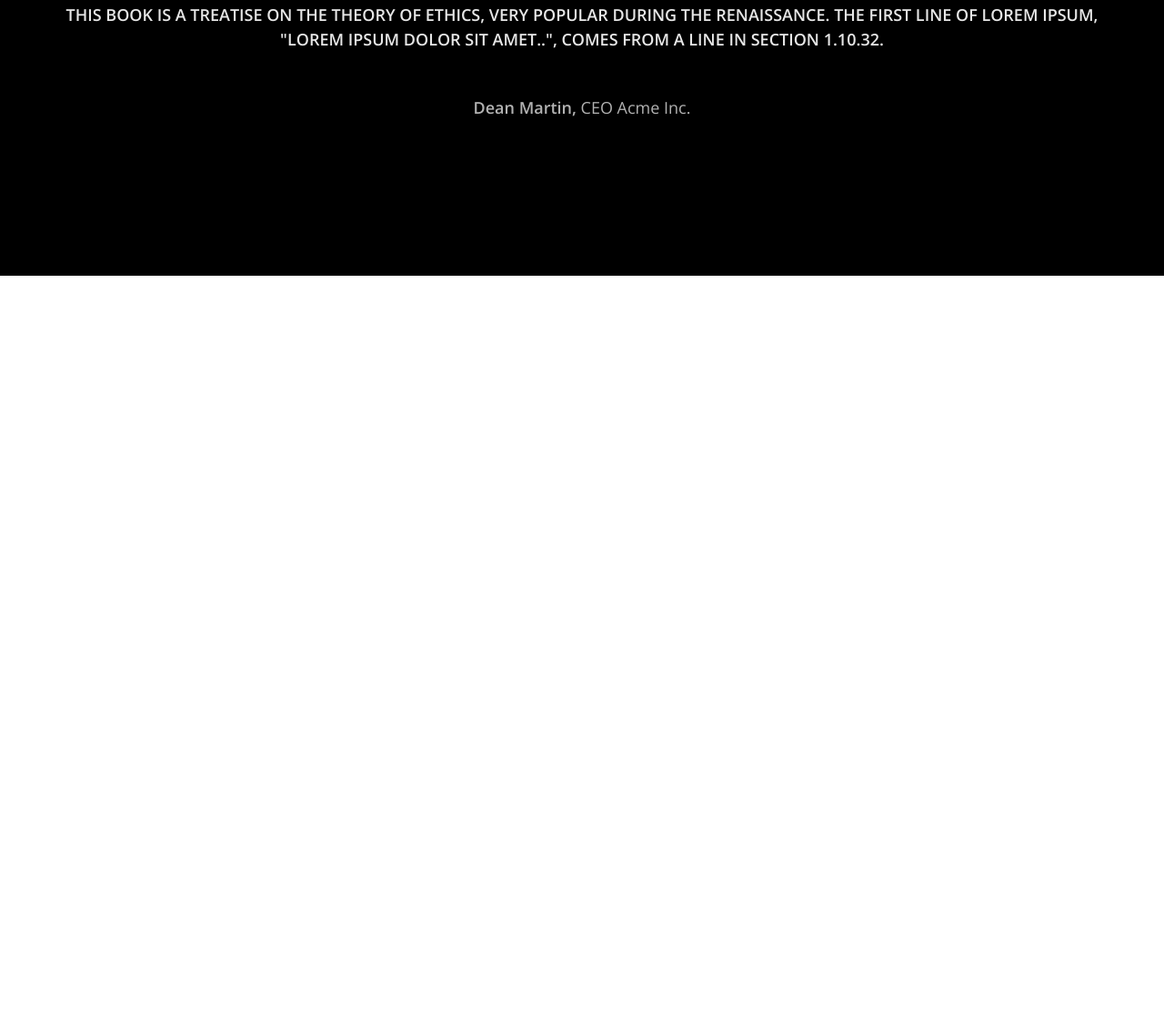
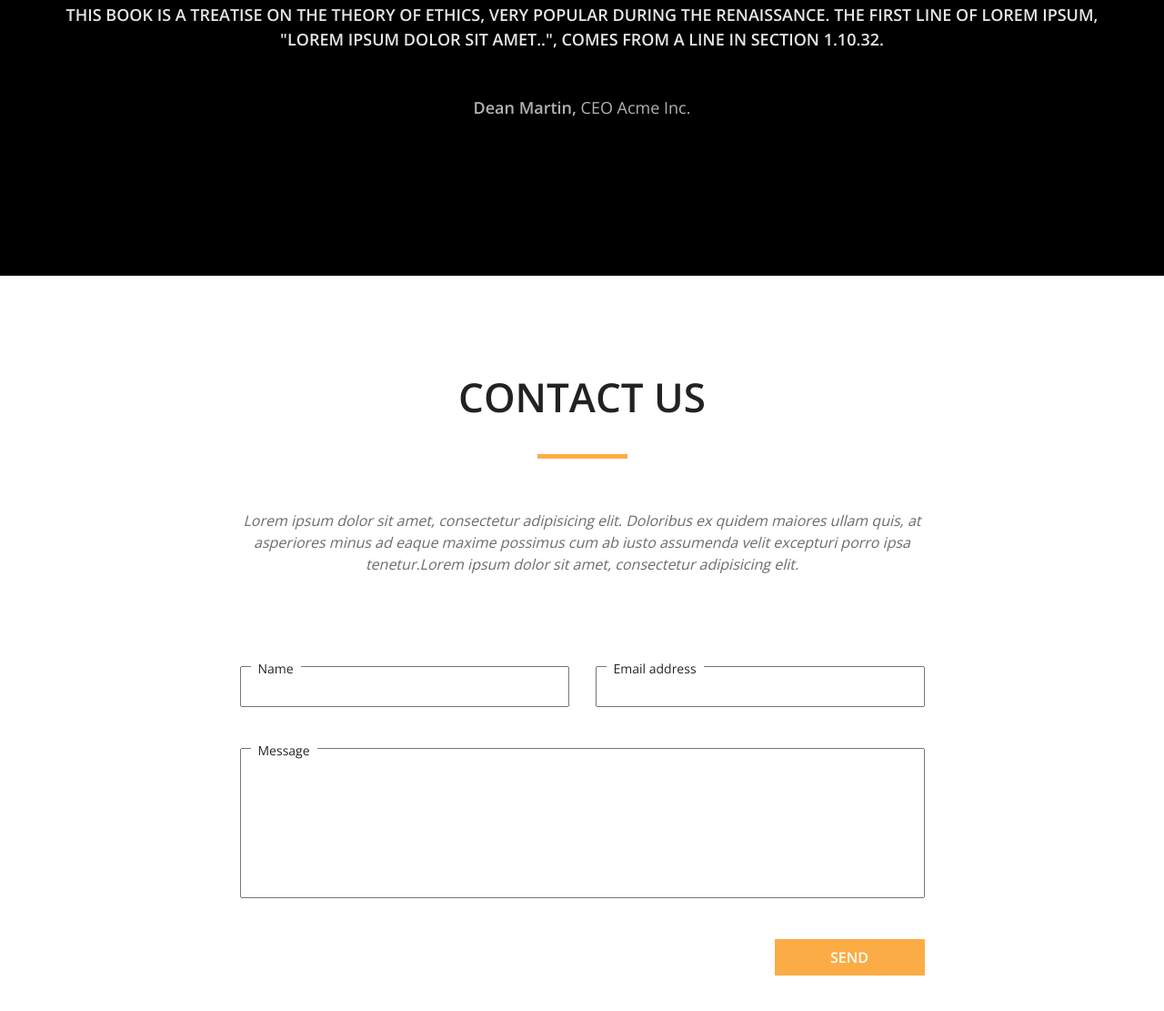
Before and after one commit to homie43/project_my_company, a website: page src/index.html in a window 1280 px wide. Shown: the part 5326-6437 px from the top of the page at 91% size. Before the commit the page ends 5629 px from the top, so only its background shows below. Drawn offline with nearby package versions, Linux system fonts and the light colour scheme; files that its build step writes are made by us from their sources.

Commit message:
section contacts

```diff
--- a/src/index.html
+++ b/src/index.html
@@ -260,6 +260,36 @@
         </div>
     </section>
 
+    <section class="contacts">
+        <div class="container">
+            <h2 class="contacts__title">contact us</h2>
+            <div class="devider"></div>
+
+
+            <div class="contacts__wrapper">
+                <div class="contacts__text">Lorem ipsum dolor sit amet, consectetur adipisicing elit. Doloribus ex quidem maiores ullam quis, at asperiores minus ad eaque maxime possimus cum ab iusto assumenda velit excepturi porro ipsa tenetur.Lorem ipsum dolor sit amet, consectetur adipisicing elit.</div>
+                <form action="#" class="contacts__form">
+                    <div class="contacts__input">
+                        <input required name="name" id="name" type="text">
+                        <label for="name">Name</label>
+                    </div>
+                    <div class="contacts__input">
+                        <input required name="email" id="email" type="email">
+                        <label for="email">Email address</label>
+                    </div>
+                    <div class="contacts__textarea">
+                        <textarea name="text" id="text"></textarea>
+                        <label for="text">Message</label>
+                    </div>
+                    <div class="contacts__triggers">
+                        <button class="contacts__btn">SEND</button>
+                    </div>
+                </form>
+            </div>
+
+        </div>
+    </section>
+
     <script src="js/script.js"></script>
 </body>
 </html>
--- /dev/null
+++ b/src/sass/blocks/_contacts.scss
@@ -0,0 +1,80 @@
+.contacts {
+    padding: 100px 0;
+    min-height: 834px;
+    &__title {
+        font-size: 44px;
+        font-weight: 600;
+        text-transform: uppercase;
+        color: #222222;
+        text-align: center;
+    }
+    .devider {
+        margin: 0 auto;
+        margin-top: 30px;
+    }
+    &__text {
+        margin-top: 56px;
+        font-family: 'Open Sans';
+        font-size: 16px;
+        font-weight: 400;
+        font-style: italic;
+        color: $text-color;
+        text-align: center;
+    }
+    &__wrapper {
+        width: 753px;
+        margin: 0 auto;
+    }
+    &__form {
+        position: relative;
+        margin-top: 100px;
+        display: grid;
+        grid-template: 45px 165px 40px / repeat(2, 362px);
+        justify-content: space-between;
+        row-gap: 45px;
+        label {
+            display: block;
+            position: absolute;
+            top: -8px;
+            left: 12px;
+            height: 18px;
+            padding: 0 8px;
+            background-color: #fff;
+            font-size: 14px;
+            margin-bottom: 0;
+        }
+    }
+    &__input {
+        position: relative;
+        input {
+            width: 100%;
+            height: 100%;
+            padding: 0 20px;
+            font-size: 12px;
+        }
+    }
+    &__textarea {
+        position: relative;
+        grid-column: 1 / 3;
+        textarea {
+            width: 100%;
+            height: 100%;
+            padding: 20px;
+            resize: none;
+            font-size: 12px;
+        }
+    }
+    &__triggers {
+        grid-column-end: 3;
+        justify-self: end;
+    }
+    &__btn {
+        width: 165px;
+        height: 40px;
+        background-color: #fcac45;
+        font-size: 16px;
+        font-weight: 600;
+        color: #ffffff;
+        border: none;
+    }
+}
--- a/src/sass/style.scss
+++ b/src/sass/style.scss
@@ -30,6 +30,7 @@ li {
 @import 'blocks/clients';
 @import 'blocks/album';
 @import 'blocks/testimonials';
+@import 'blocks/contacts';
 
 
 
```
Also changed, not shown: dist/css/style.min.css, dist/index.html.
